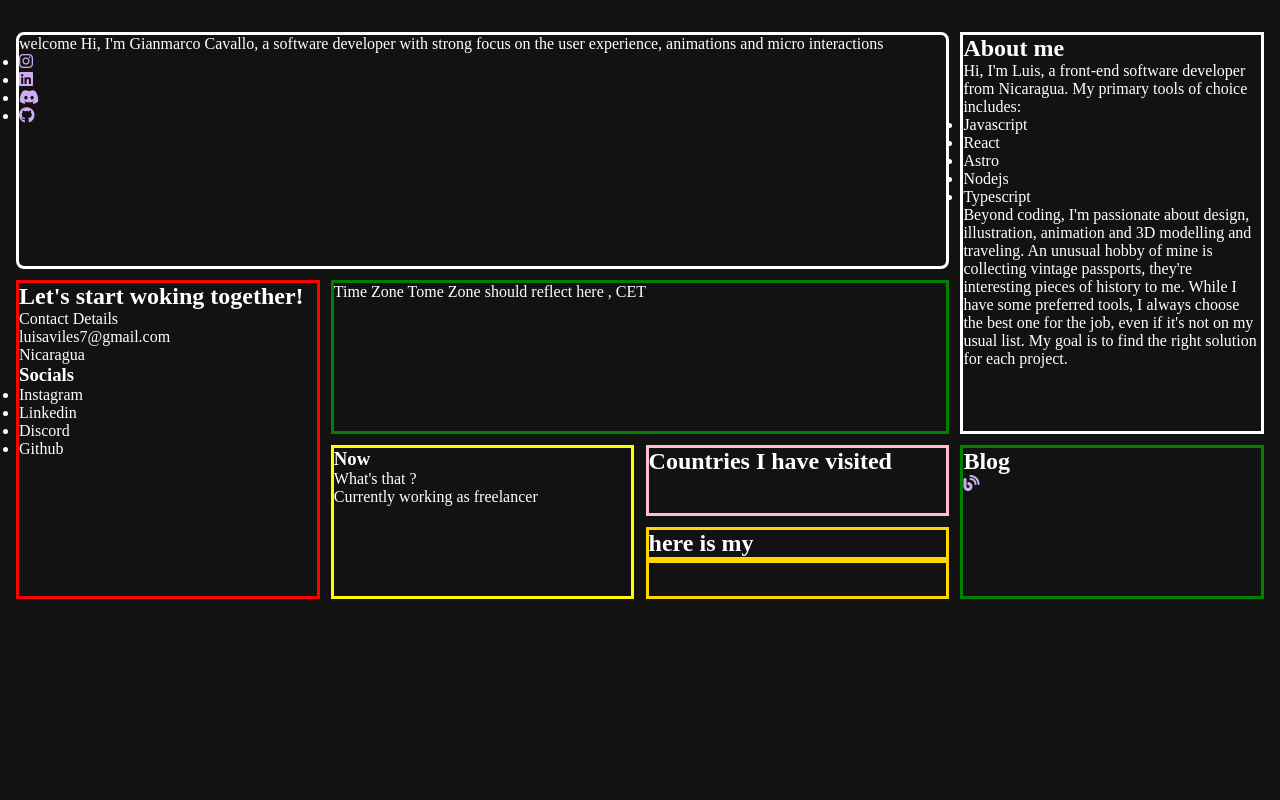
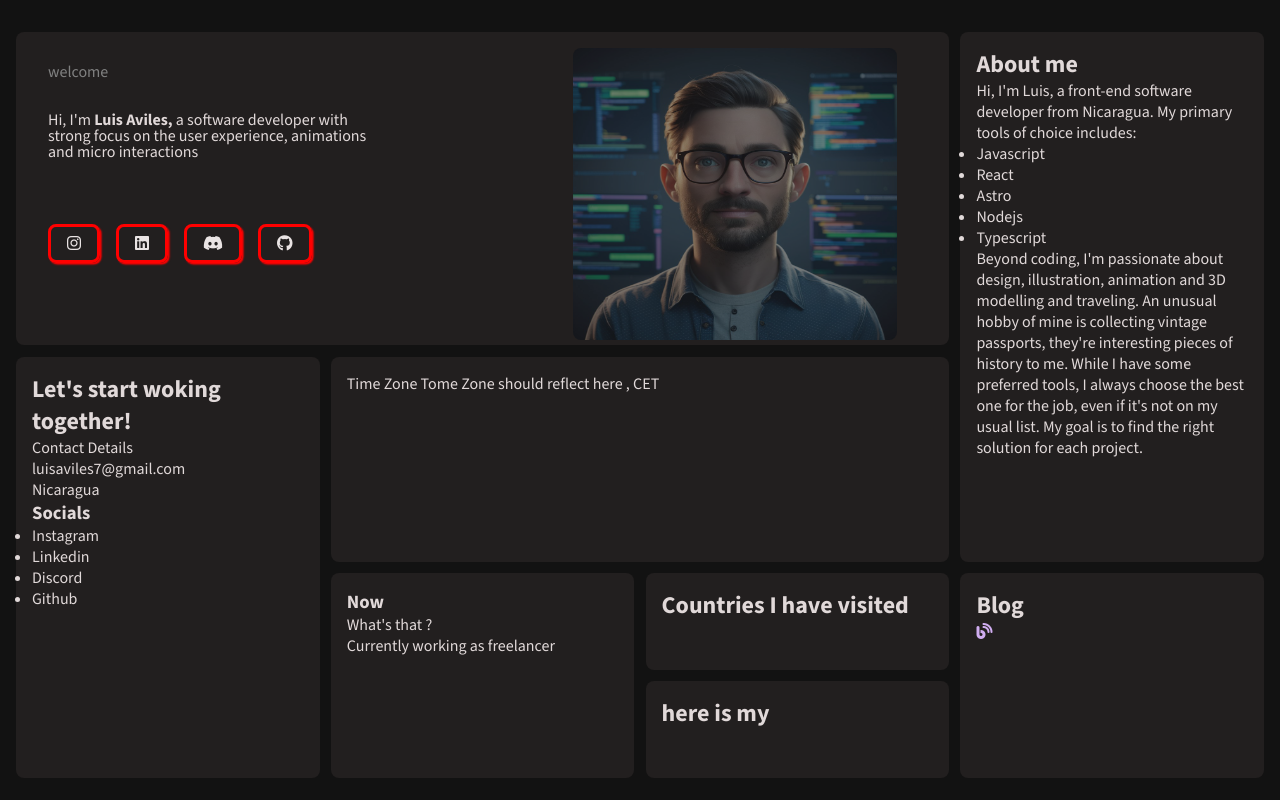
Before and after one commit to lavil014/app.project, a plain HTML site: page index.html in a window 1280 px wide. Drawn offline with nearby package versions, Linux system fonts and the light colour scheme.

Commit message:
New changes made to index html and new styles added in CSS

```diff
--- a/index.html
+++ b/index.html
@@ -5,13 +5,17 @@
     <meta name="viewport" content="width=device-width, initial-scale=1.0">
     <script src="https://kit.fontawesome.com/e2e9003abd.js" crossorigin="anonymous"></script>
     <link rel="stylesheet" href="./styles.css">
+    <link rel="preconnect" href="https://fonts.googleapis.com">
+    <link rel="preconnect" href="https://fonts.gstatic.com" crossorigin>
+    <link href="https://fonts.googleapis.com/css2?family=Source+Sans+3:ital,wght@0,200..900;1,200..900&display=swap" rel="stylesheet">
     <title>Luis Aviles - Freelance front-end developer</title>
 </head>
 <body>
-    <main class="introduction">
-      <div>
-        <p>welcome
-            Hi, I'm Gianmarco Cavallo, a software developer with strong focus on the user experience, animations and micro interactions <p>
+    <main class=" container introduction">
+      <div class="my-introduction">
+        <span class="welcome-header">welcome</span>
+        <p>
+            Hi, I'm <span>Luis Aviles,</span> a software developer with strong focus on the user experience, animations and micro interactions <p>
         <ul>
           <li><a href=""><i class="fa-brands fa-instagram"></i></a></li>
           <li><a href=""><i class="fa-brands fa-linkedin"></i></a></li>
@@ -19,11 +23,11 @@
           <li><a href=""><i class="fa-brands fa-github"></i></a></li>
         </ul>
       </div>
-      <!--
-      <img src="./Images/Avatar2.jpeg" alt="">  -->
+
+      <img class="profile-picture" src="./Images/Avatar2.jpeg" alt="">
     </main>
 
-    <aside class="about-me">
+    <aside class="container about-me">
       <h2>About me</h2>
       <p>Hi, I'm Luis, a front-end software developer from Nicaragua.
         My primary tools of choice includes:</p>
@@ -38,7 +42,7 @@
 
         While I have some preferred tools, I always choose the best one for the job, even if it's not on my usual list. My goal is to find the right solution for each project.</p>
     </aside>
-    <section class="contact-information">
+    <section class="container contact-information">
       <h2>Let's start woking together!</h2>
       <span>Contact Details</span>
       <p>luisaviles7@gmail.com</p>
@@ -51,23 +55,23 @@
         <li>Github</li>
       </ul>
     </section>
-    <section class="time-zone">
+    <section class="container time-zone">
       <span>Time Zone</span>
       <span>Tome Zone should reflect here , CET</span>
     </section>
-    <section class="current-activity">
+    <section class="container current-activity">
       <h3>Now</h3>
       <p>What's that ?</p>
       <p>Currently working as freelancer</p>
     </section>
-    <section class="coutries-visited">
+    <section class="container coutries-visited">
       <h2>Countries I have visited</h2>
     </section>
-    <section class="blog-access">
+    <section class="container blog-access">
       <h2>Blog</h2>
       <a href=""><i class="fa-solid fa-blog"></i></a>
 
     </section>
-    <footer> <h2>here is my <footer></footer></h2></footer>
+    <footer class="container"> <h2>here is my <footer></footer></h2></footer>
 </body>
 </html>
--- a/styles.css
+++ b/styles.css
@@ -11,50 +11,102 @@ body{
     grid-template-columns: repeat(4, 1fr);
     gap: 0.7rem;
     padding: 2rem 1rem;
+    color: rgb(225, 217, 217);
+    font-family: "Source Sans 3", sans-serif;
 }
 
 /* sections */
 
+.container{
+    background-color: rgb(34, 31, 31);
+    padding: 1rem;
+    border-radius: 0.5rem;
+}
+
 .introduction{
     grid-row: 1/4;
     grid-column: 1/4;
-    border: solid white;
     border-radius: 0.5rem;
 }
 
 .about-me{
- border: solid;
  grid-row: 1/6;
 }
 
 .contact-information{
-    border: solid red;
     grid-row: 4/8;
 }
 
 .time-zone{
-    border: solid green;
     grid-row: 4/6;
     grid-column: 2/4;
 }
 
 .current-activity{
-    border: solid yellow;
     grid-row: 6/8;
     grid-column: 2/3;
 }
 
 .coutries-visited{
-    border: solid pink;
     grid-column: 3/4;
 }
 
 .blog-access{
-    border: solid green;
     grid-column: 4/5;
     grid-row: 6/8;
 }
 
 footer{
-    border: gold solid;
 }
+
+/*Introduction*/
+
+.introduction{
+    display: grid;
+    grid-template-columns: repeat(2, 60% 40%);
+}
+
+.my-introduction{
+    display: flex;
+    flex-direction: column;
+    gap: 2rem;
+    padding: 1rem;
+    line-height: 1;
+}
+
+.my-introduction .welcome-header{
+    color: gray;
+}
+
+.my-introduction p {
+    text-align: left;
+    width: 20rem;
+}
+
+.my-introduction p span{
+    font-weight: 700;
+}
+
+.my-introduction ul{
+    list-style: none;
+    display: flex;
+    gap: 1rem;
+}
+
+.my-introduction ul li{
+    border: solid red;
+    border-radius: 0.5rem;
+    padding: 0.5rem 1rem;
+    box-shadow: 0.1rem 0.1rem 0.1rem red;
+}
+
+.my-introduction ul li i{
+    color: rgb(234, 228, 228);
+}
+
+.profile-picture{
+    width: 90%;
+    height: 90%;
+    border-radius: 0.5rem;
+    opacity: 0.5;
+}
```
